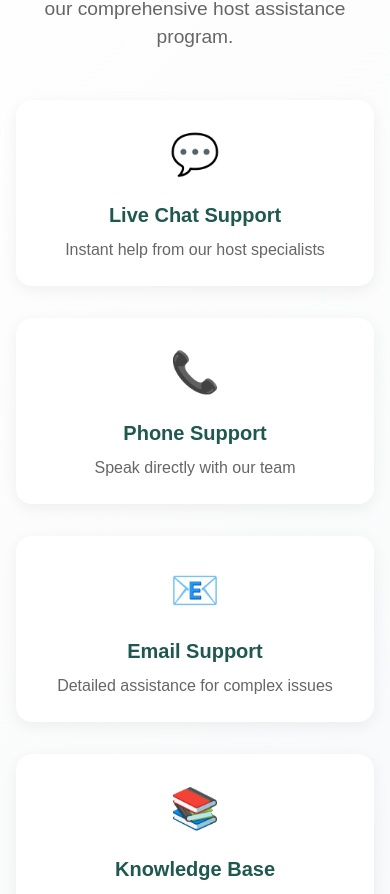
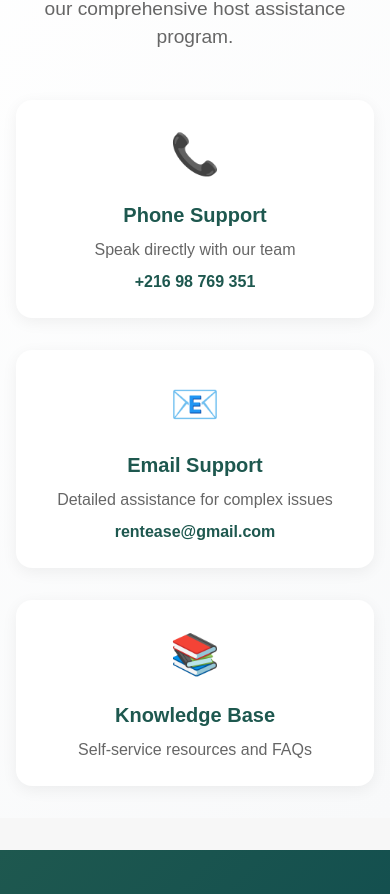
Before and after one commit to mohamed-chtourou/rentease, a React app in the folder front/frontend/: page /host-resources in a window 390 px wide. Shown: the part 4018-4912 px from the top of the page. Built offline with nearby package versions, Linux system fonts and the light colour scheme; no server answers; the HTML template or start-up script is replaced by a standard one.

Commit message:
Remove live chat support and add contact info to phone and email support

```diff
--- a/front/frontend/src/pages/HostResources.css
+++ b/front/frontend/src/pages/HostResources.css
@@ -314,6 +314,13 @@
   line-height: 1.5;
 }
 
+.contact-info {
+  font-weight: 600;
+  color: #1e584f !important;
+  margin-top: 0.5rem;
+  font-size: 1rem;
+}
+
 /* CTA Section */
 .cta-section {
   background: linear-gradient(135deg, #1e584f 0%, #08464f 100%);
--- a/front/frontend/src/pages/HostResources.jsx
+++ b/front/frontend/src/pages/HostResources.jsx
@@ -128,19 +128,16 @@ const HostResources = () => {
                     <p>Get support whenever you need it with our comprehensive host assistance program.</p>
                     <div className="support-options">
                         <div className="support-item">
-                            <div className="support-icon">💬</div>
-                            <h4>Live Chat Support</h4>
-                            <p>Instant help from our host specialists</p>
-                        </div>
-                        <div className="support-item">
                             <div className="support-icon">📞</div>
                             <h4>Phone Support</h4>
                             <p>Speak directly with our team</p>
+                            <p className="contact-info">+216 98 769 351</p>
                         </div>
                         <div className="support-item">
                             <div className="support-icon">📧</div>
                             <h4>Email Support</h4>
                             <p>Detailed assistance for complex issues</p>
+                            <p className="contact-info">rentease@gmail.com</p>
                         </div>
                         <div className="support-item">
                             <div className="support-icon">📚</div>
```
